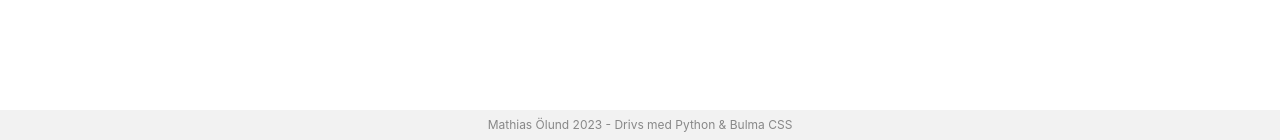
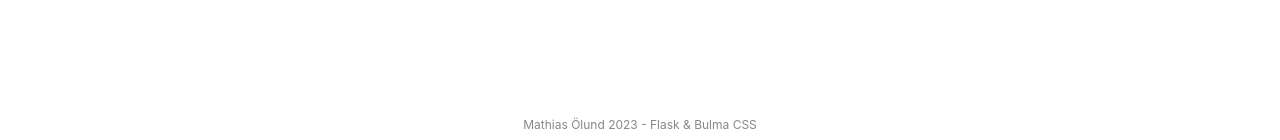
Before and after one commit to Ubiquitous-X/elo-rating, a Flask app: page / in a window 1280 px wide. Shown: the part 660-800 px from the top of the page. Run offline with Flask 3, Linux system fonts and the light colour scheme.

Commit message:
added footer

```diff
--- a/static/css/style.css
+++ b/static/css/style.css
@@ -25,7 +25,7 @@
     position: fixed;
     bottom: 0;
     width: 100%;
-    background-color: #f2f2f2;
+    background-color: #ffffff;
     color: #888;
     height: 30px;
     line-height: 30px;
--- a/templates/base.html
+++ b/templates/base.html
@@ -40,10 +40,6 @@
         {% block content %}{% endblock %}
       </div>
     </section>
-    <div class="footer">
-      <div class="content has-text-centered">
-        <p style="font-size: 12px;">Mathias Ölund 2023 - Drivs med Python & Bulma CSS</p>
-      </div>
-    </div>
+    {% include 'includes/footer.html' %}
   </body>
 </html>
--- /dev/null
+++ b/templates/includes/footer.html
@@ -0,0 +1,5 @@
+<div class="footer">
+    <div class="content has-text-centered">
+      <p style="font-size: 12px;">Mathias Ölund 2023 - Flask & Bulma CSS</p>
+    </div>
+  </div>
```
